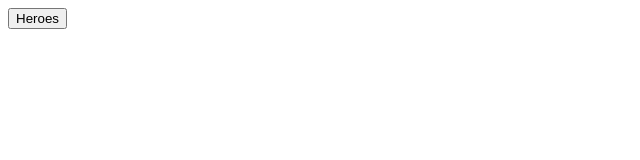
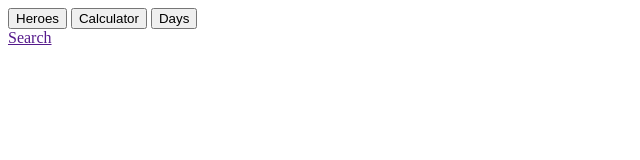
Before and after one commit to oreonTYTa/flow-wiki.github.io, a plain HTML site: page index.html in a window 1280 px wide. Shown: the whole page, without its empty margins (0-640 px from the left). Drawn offline with Linux system fonts and the light colour scheme.

Commit message:
Update index.html

```diff
--- a/index.html
+++ b/index.html
@@ -6,9 +6,14 @@
     <title>Document</title>
 </head>
 <body>
-    <div>
-        <div>
-            <button> Heroes</button>
+    <div id="Head">
+        <div id="hButtons">
+            <button>Heroes</button>
+            <button>Calculator</button>
+            <button>Days</button>
+        </div>
+        <div id="hSearch">
+            <a href="">Search</a>
         </div>
     </div>
 </body>
```
